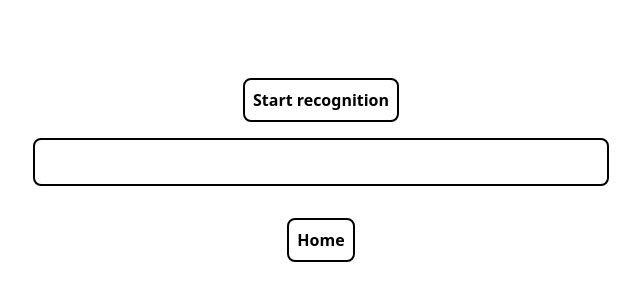
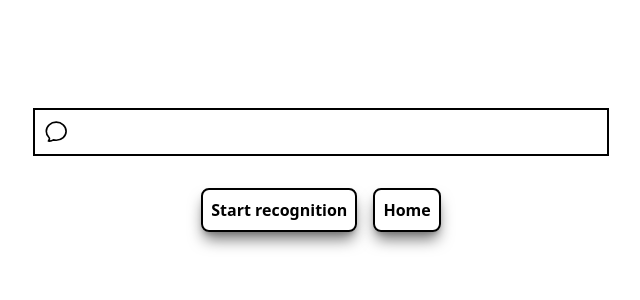
Before and after one commit to junotb/vosk-sample, a plain HTML site: page modern-vanilla-sample.html in a window 1280 px wide. Shown: the part 230-530 px from the top of the page, without its empty margins (319-959 px from the left). Drawn offline with nearby package versions, Linux system fonts and the light colour scheme.

Commit message:
edit service

```diff
--- a/modern-vanilla-sample.html
+++ b/modern-vanilla-sample.html
@@ -10,11 +10,13 @@
 </head>
 <body>
   <div class="flex flex-col justify-center items-center space-y-8 h-screen">
-    <div class="flex flex-col justify-center items-center space-y-4">
-      <button type="button" id="trigger" class="border-2 border-black hover:border-neutral-500 p-2 rounded-lg font-bold hover:text-neutral-500">Start recognition</button>
-      <div id="recognition-result" class="border-2 border-black p-2 rounded-lg min-w-[576px] min-h-[48px] text-center"><span id="partial"></span></div>
+    <div id="recognition-result" class="bg-no-repeat bg-[left_0.5rem_top_0.5rem] bg-[url('chat-bubble-oval-left.svg')] border-2 border-black py-2 pl-10 pr-2 min-w-[576px] min-h-[48px] text-center">
+      <span id="partial"></span>
     </div>
-    <a href="index.html" class="border-2 border-black hover:border-neutral-500 p-2 rounded-lg font-bold hover:text-neutral-500">Home</a>
+    <div class="flex flex justify-center items-center space-x-4">
+      <button type="button" id="trigger" class="border-2 border-black hover:border-neutral-500 p-2 rounded-lg font-bold hover:text-neutral-500 shadow-lg shadow-neutral-500 hover:shadow-neutral-800">Start recognition</button>
+      <a href="index.html" class="border-2 border-black hover:border-neutral-500 p-2 rounded-lg font-bold hover:text-neutral-500 shadow-lg shadow-neutral-500 hover:shadow-neutral-800">Home</a>
+    </div>
   </div>
 </body>
 </html>
```
Also changed, not shown: basic-sample.html (+1 -1 lines), index.html (+2 -2 lines), chat-bubble-oval-left.svg (added).
